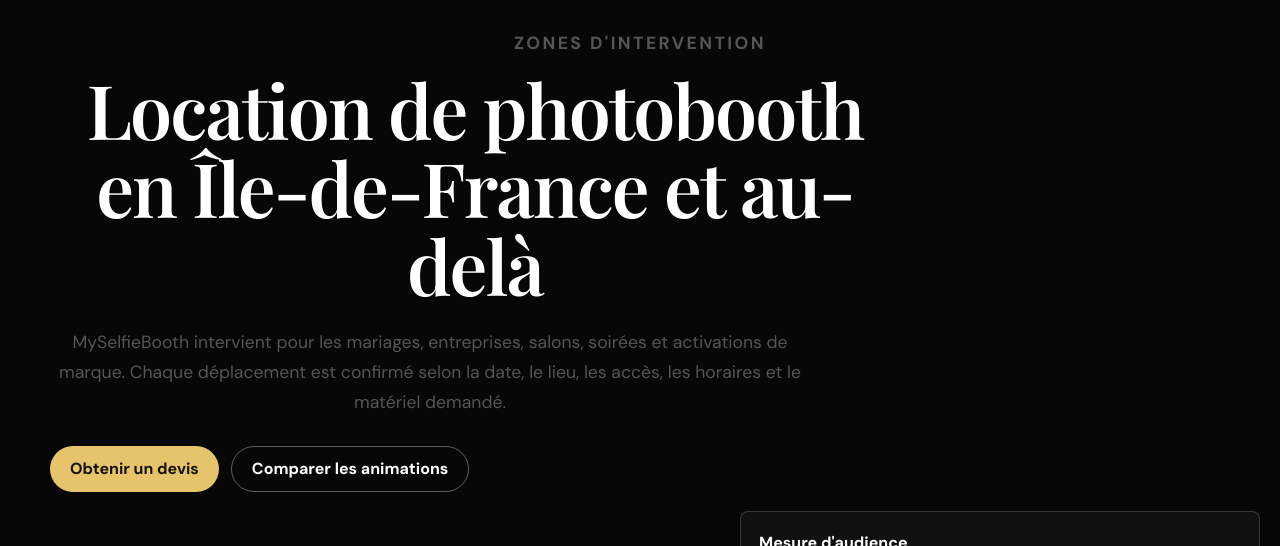
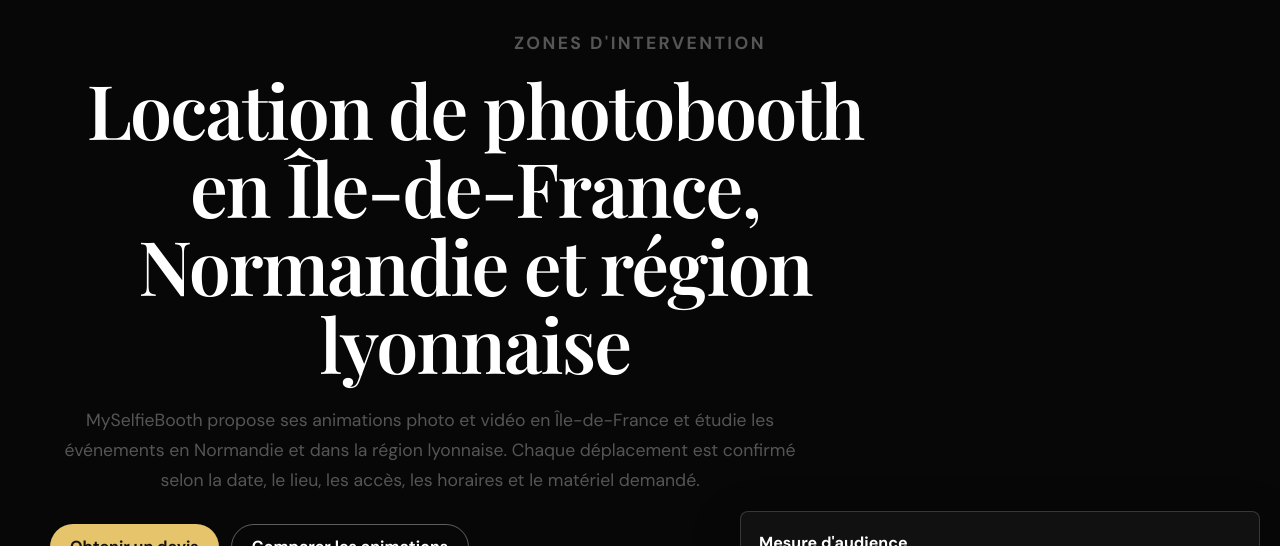
Before and after one commit to stephanefly/site-myselfiebooth, a Next.js app: page /zones-intervention in a window 1280 px wide. Shown: the part 141-687 px from the top of the page. Built offline with nearby package versions, Linux system fonts and the light colour scheme; no server answers; a web font is replaced by a local one.

Commit message:
SEO local: préciser les zones réellement desservies sur la page d'intervention

```diff
--- a/src/pages/zones-intervention.jsx
+++ b/src/pages/zones-intervention.jsx
@@ -53,12 +53,12 @@ export default function ZonesIntervention() {
 
       showPreFooter={false}
       metaProps={{
-        title: "Location Photobooth Île-de-France | Zones d’intervention",
+        title: "Location Photobooth : Île-de-France, Lyon, Normandie",
         description:
-          "Photobooth, miroir photo, 360 et Vogue Booth à Paris et dans les 8 départements d’Île-de-France. Autres régions françaises sur étude du projet.",
-        ogTitle: "Zones d'intervention Photobooth | MySelfieBooth",
+          "Photobooth, Miroirbooth, 360 Booth et Vogue Booth en Île-de-France, Normandie et région lyonnaise. Disponibilité et déplacement confirmés sur devis.",
+        ogTitle: "Location Photobooth : nos zones | MySelfieBooth",
         ogDescription:
-          "Location de Photobooth, Miroirbooth, 360 Booth et Vogue Booth dans les principales villes d'Île-de-France et sur étude ailleurs en France.",
+          "Découvrez nos zones d’intervention en Île-de-France, Normandie et région lyonnaise pour vos animations photo et vidéo.",
         ogImage: siteConfig.defaultOgImage,
         ogUrl: absoluteUrl("/zones-intervention/"),
         jsonLd: [itemListJsonLd],
@@ -68,9 +68,9 @@ export default function ZonesIntervention() {
         <section className="zones-hero">
           <div className="zones-container">
             <p className="zones-eyebrow">Zones d'intervention</p>
-            <h1>Location de photobooth en Île-de-France et au-delà</h1>
+            <h1>Location de photobooth en Île-de-France, Normandie et région lyonnaise</h1>
             <p className="zones-lead">
-              MySelfieBooth intervient pour les mariages, entreprises, salons, soirées et activations de marque.
+              MySelfieBooth propose ses animations photo et vidéo en Île-de-France et étudie les événements en Normandie et dans la région lyonnaise.
               Chaque déplacement est confirmé selon la date, le lieu, les accès, les horaires et le matériel demandé.
             </p>
             <div className="zones-actions">
```
